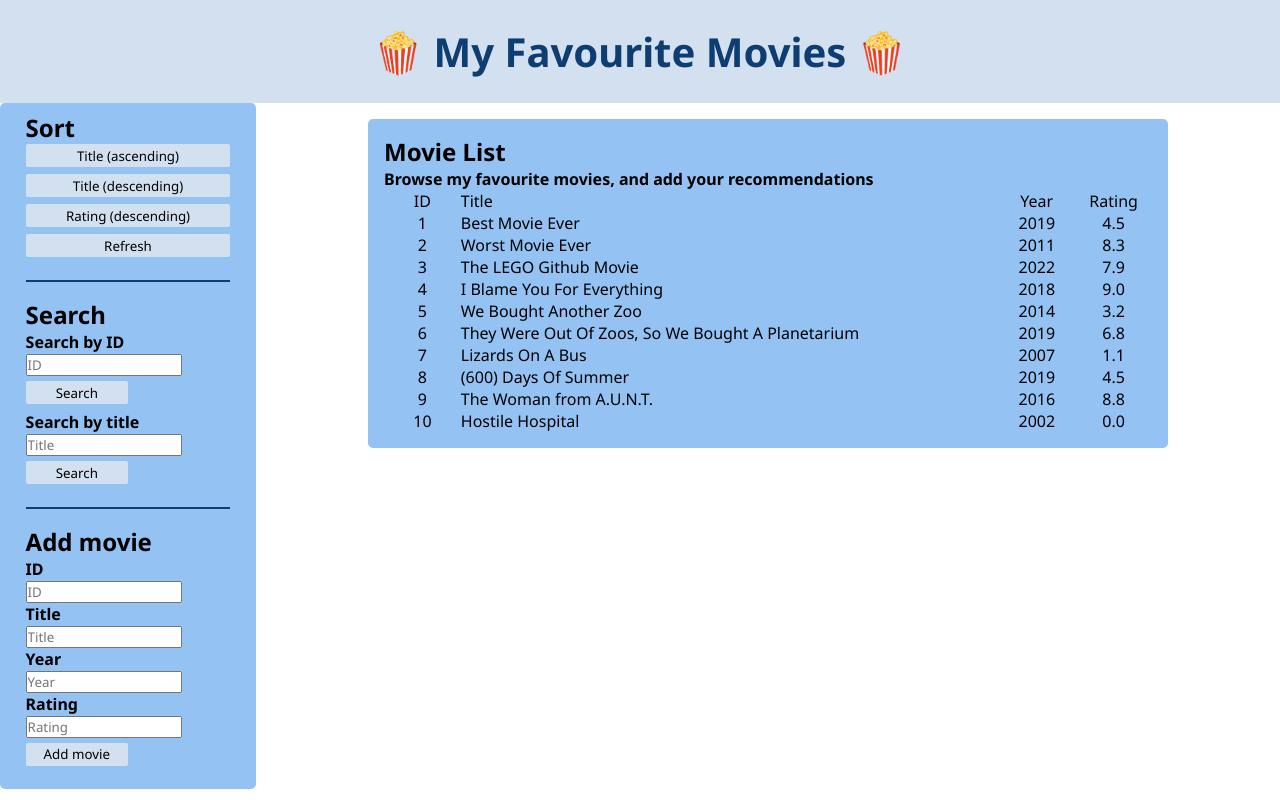
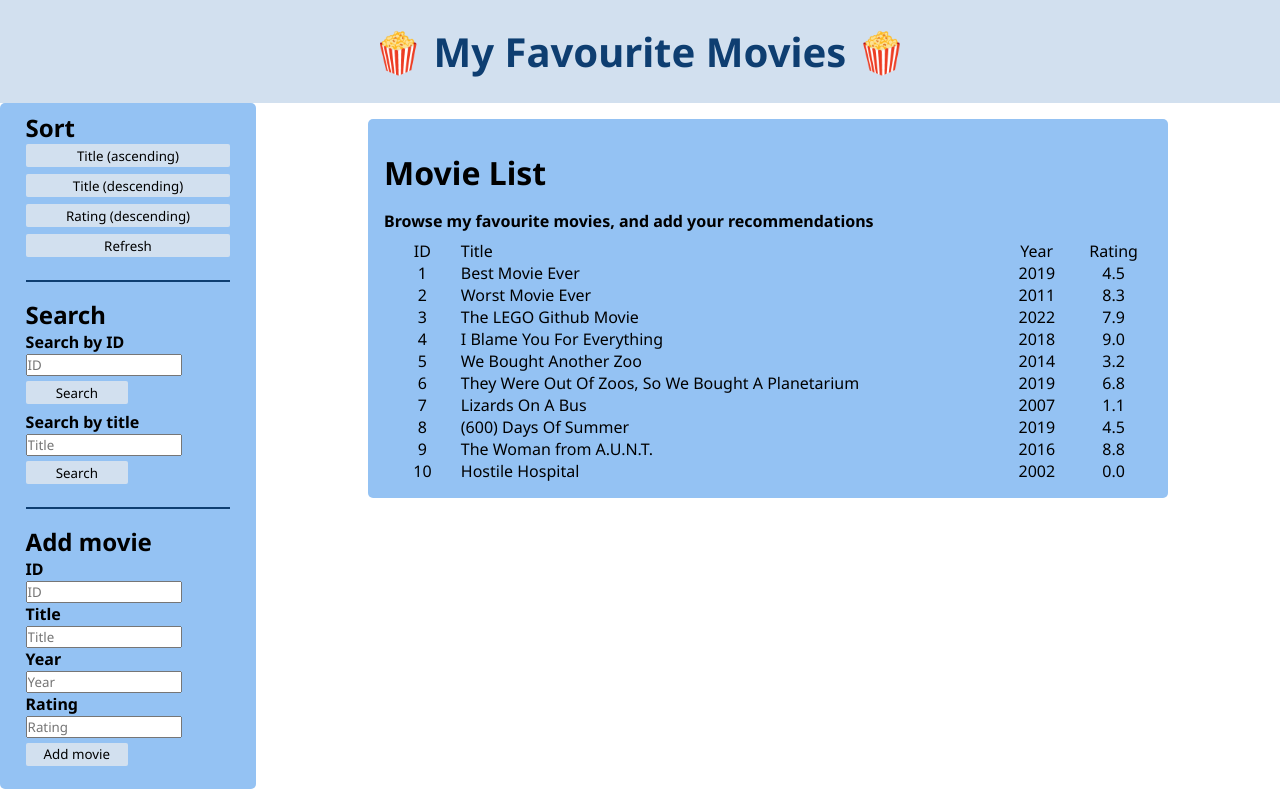
Before and after one commit to beiwa02/holmesglen-repository-3, a plain HTML site: page index.html in a window 1280 px wide. Drawn offline with Linux system fonts and the light colour scheme.

Commit message:
Style movie list heading

```diff
--- a/style.css
+++ b/style.css
@@ -34,6 +34,14 @@ h1 {
 }
 
 /* Movie list */
+h2 {
+  font-size: 2em;
+}
+
+h2, p {
+  margin: 0.5em 0;
+}
+
 #movie-list {
   padding: 1em;
   margin: 0 auto;
```
